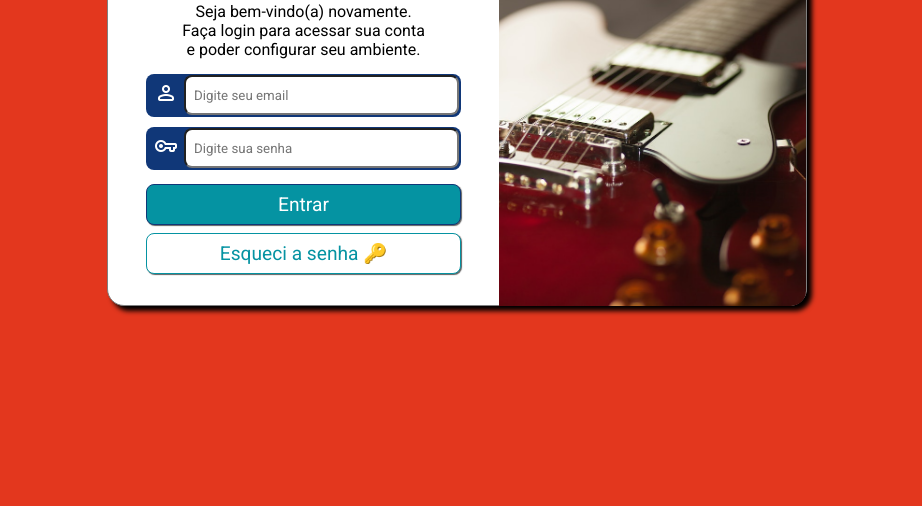
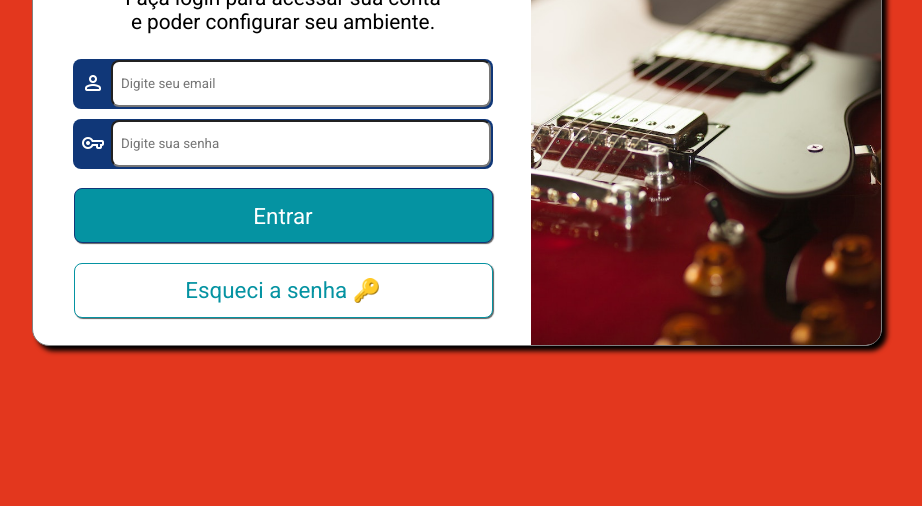
Before and after one commit to danielmrz-dev/Projeto-Login, a plain HTML site: page index.html in a window 1280 px wide. Shown: the part 294-800 px from the top of the page, without its empty margins (183-1105 px from the left). Drawn offline with nearby package versions, Linux system fonts and the light colour scheme.

Commit message:
chega rs

```diff
--- a/style.css
+++ b/style.css
@@ -1,14 +1,6 @@
 @charset "UTF-8";
 
 @import url('https://fonts.googleapis.com/css2?family=Roboto&display=swap');
-
-/* Paleta de cores
-    #151F30
-    #103778
-    #0593A2
-    #FF7A48
-    #E3371E
-*/
 
 :root {
     --roboto: 'Roboto';
@@ -180,23 +172,62 @@ span {
         width: 315px;
         margin: 0 0 8px 0;
     }
-
-
 }
 
 @media screen and (min-width: 992px) {
     section#login {
         display: flex;
         flex-direction: row-reverse;
+        width: 850px;
+        height: 480px;
         transition: .3s ease;
     }
 
     div#imagem {
+        height: 478px;
         border-radius: 0 15px 15px 0;
     }
 
     div#formulario {
-        padding-right: px;
+        padding-right: 90px;
+    }
+
+    div#formulario {
+        padding: 20px 38px;
+    }
+
+    div#formulario > p {
+        font-size: 1.3em;
+        padding: 8px 0 25px 0;
+    }
+
+    div.form {
+        width: 420px;
+        height: 50px;
+        margin: 0 0 10px 0;
+    }
+
+    input#iusuario, input#isenha {
+        width: 380px;
+        height: 47px;
+    }
+
+    .buttons {
+        margin-top: -10px;
+    }
+
+    .button1, .button2 {
+        font-size: 1.4em;
+        width: 419px;
+        height: 55px;
+        margin: 0 0 20px 0;
+    }
+
+    span {
+        margin: 5px 0 0px 8px ;
+        padding: 7px 0 0 0;
+        width: 20px;
+        color: white;
     }
 
 }
```
